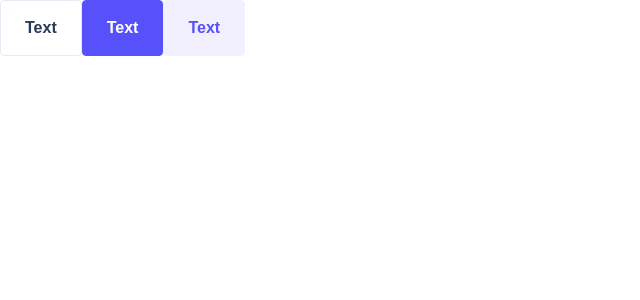
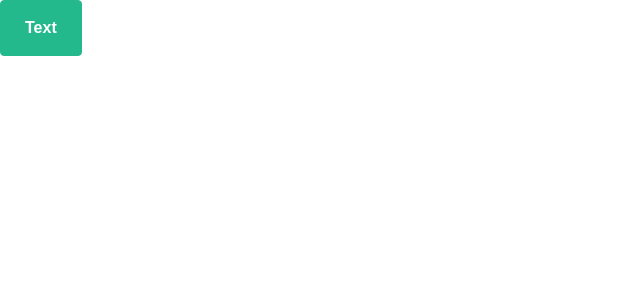
Before and after one commit to The-OpenDAO/sos-market, a React (Create React App) app: page / in a window 1280 px wide. Shown: the top 300 px of the page, without its empty margins (0-640 px from the left). Built offline with nearby package versions, Linux system fonts and the light colour scheme.

Commit message:
feat: create success, warning and danger variants

```diff
--- a/src/App.js
+++ b/src/App.js
@@ -5,7 +5,7 @@ import Button from 'components/button';
 function App() {
   return (
     <div className="App">
-      <Button />
+      <Button variant="success">Text</Button>
     </div>
   );
 }
--- /dev/null
+++ b/src/components/button.js
@@ -0,0 +1,39 @@
+import React from 'react';
+import PropTypes from 'prop-types';
+
+import 'styles/components/_button.scss';
+
+const variants = {
+  default: 'default',
+  primary: 'primary',
+  secondary: 'secondary',
+  success: 'success',
+  warning: 'warning',
+  danger: 'danger'
+};
+
+function Button({ children, variant, disabled }) {
+  return (
+    <button
+      type="button"
+      className={variants[variant] || variants.default}
+      disabled={disabled}
+    >
+      {children}
+    </button>
+  );
+}
+
+Button.defaultProps = {
+  variant: variants.default,
+  disabled: false
+};
+
+Button.propTypes = {
+  children: PropTypes.oneOfType([PropTypes.object, PropTypes.string])
+    .isRequired,
+  variant: PropTypes.oneOf(Object.values(variants)),
+  disabled: PropTypes.bool
+};
+
+export default Button;
--- a/src/components/button/index.js
+++ /dev/null
@@ -1,21 +0,0 @@
-import React from 'react';
-
-import styles from './button.module.scss';
-
-function Button() {
-  return (
-    <>
-      <button type="button" className={styles.default}>
-        Text
-      </button>
-      <button type="button" className={styles.primary}>
-        Text
-      </button>
-      <button type="button" className={styles.secondary}>
-        Text
-      </button>
-    </>
-  );
-}
-
-export default Button;
--- a/src/styles/_colors.scss
+++ b/src/styles/base/_colors.scss
@@ -8,14 +8,20 @@ $primary-100: #f2f0ff;
 
 $success-900: #008860;
 $success-500: #24b98c;
+$success-300: #91dcc5;
+$success-200: #c8ede3;
 $sucess-100: #effbf7;
 
 $danger-900: #b91c1c;
 $danger-500: #ef4444;
+$danger-300: #f7a1a1;
+$danger-200: #fbd0d0;
 $danger-100: #fef2f2;
 
 $warning-900: #d97706;
 $warning-500: #fbbf24;
+$warning-300: #fddf91;
+$warning-200: #feefc8;
 $warning-100: #fffbeb;
 
 $gray-900: #283b57;
--- a/src/components/button/button.module.scss
+++ b/src/styles/components/_button.scss
@@ -1,4 +1,4 @@
-@import 'styles/colors';
+@import 'styles/base/colors';
 
 .button {
   cursor: pointer;
@@ -86,3 +86,69 @@
     border: 1px solid $primary-100;
   }
 }
+
+.success {
+  @extend .button;
+  color: $white;
+  background-color: $success-500;
+
+  border: 1px solid $success-500;
+
+  &:hover {
+    color: $white;
+    background-color: $success-900;
+
+    border: 1px solid $success-900;
+  }
+
+  &:disabled {
+    color: $success-200;
+    background-color: $success-300;
+
+    border: 1px solid $success-300;
+  }
+}
+
+.warning {
+  @extend .button;
+  color: $white;
+  background-color: $warning-500;
+
+  border: 1px solid $warning-500;
+
+  &:hover {
+    color: $white;
+    background-color: $warning-900;
+
+    border: 1px solid $warning-900;
+  }
+
+  &:disabled {
+    color: $warning-200;
+    background-color: $warning-300;
+
+    border: 1px solid $warning-300;
+  }
+}
+
+.danger {
+  @extend .button;
+  color: $white;
+  background-color: $danger-500;
+
+  border: 1px solid $danger-500;
+
+  &:hover {
+    color: $white;
+    background-color: $danger-900;
+
+    border: 1px solid $danger-900;
+  }
+
+  &:disabled {
+    color: $danger-200;
+    background-color: $danger-300;
+
+    border: 1px solid $danger-300;
+  }
+}
```
